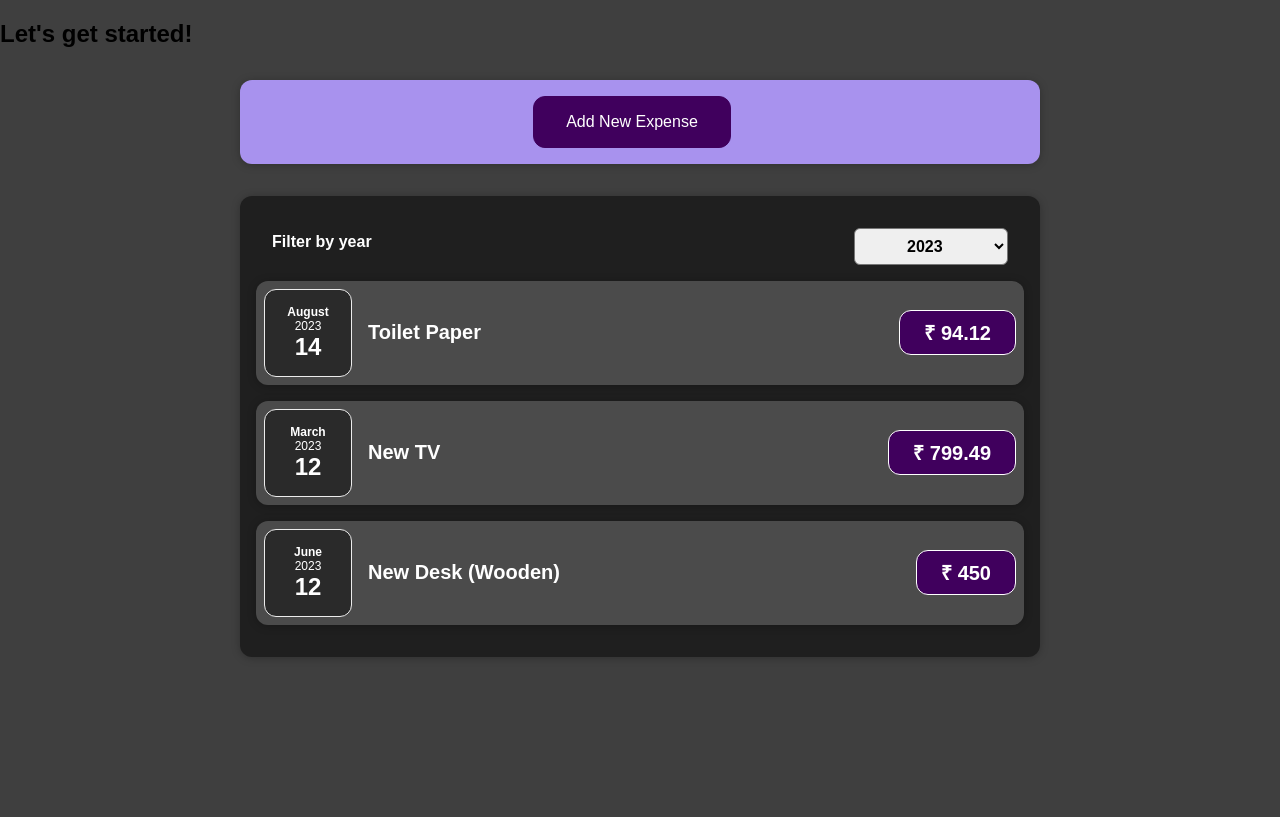
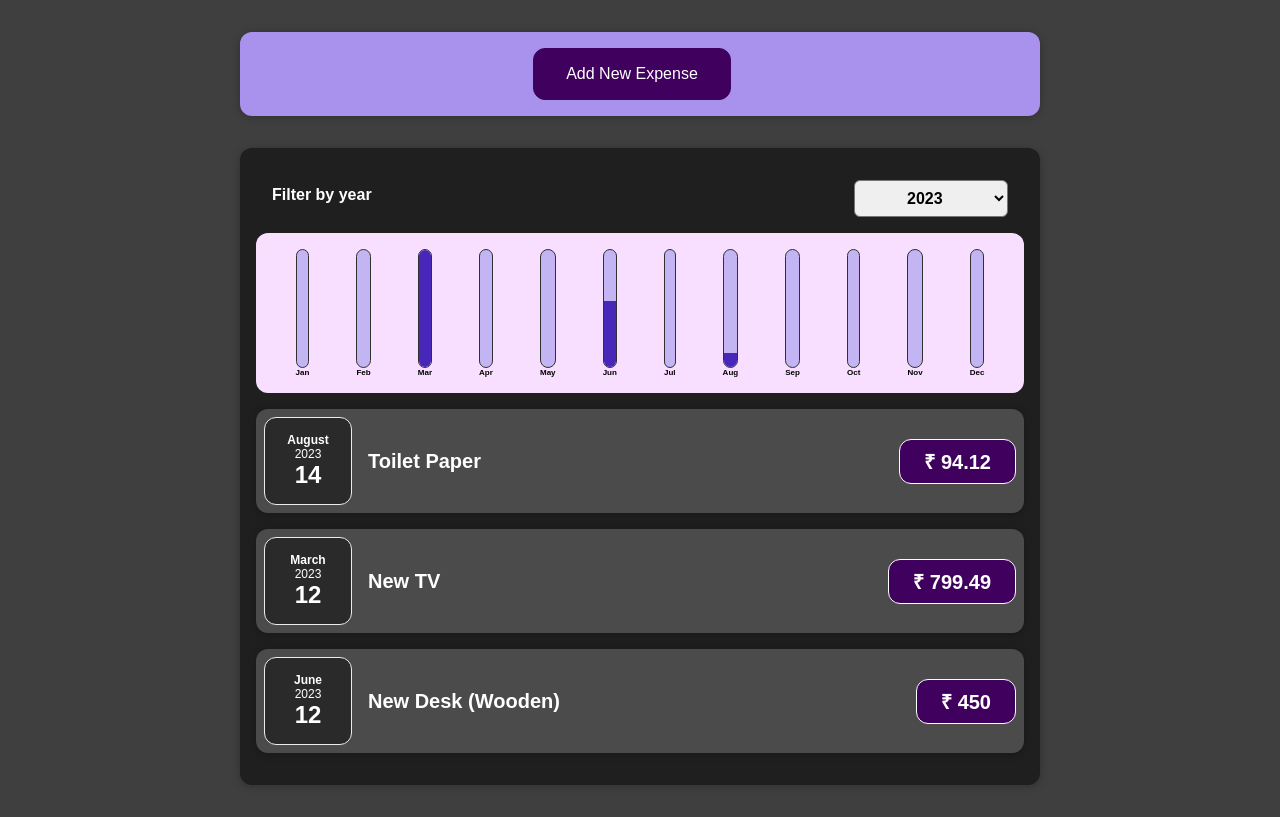
Before and after one commit to LakshayRohilla/expense-tracker-application, a React (Create React App) app: page / in a window 1280 px wide. Built offline with nearby package versions, Linux system fonts and the light colour scheme.

Commit message:
added chart section in the application

```diff
--- a/src/App.js
+++ b/src/App.js
@@ -38,7 +38,6 @@
 
     return (
         <div>
-            <h2>Let's get started!</h2>
             <NewExpense onAddExpense={addExpenseHandler}/>
             <Expenses items={expenses}/>
         </div>
--- /dev/null
+++ b/src/components/chart/Chart.css
@@ -0,0 +1,9 @@
+.chart {
+  padding: 1rem;
+  border-radius: 12px;
+  background-color: #f8dfff;
+  text-align: center;
+  display: flex;
+  justify-content: space-around;
+  height: 10rem;
+}
--- /dev/null
+++ b/src/components/chart/Chart.js
@@ -0,0 +1,20 @@
+import ChartBar from "./ChartBar";
+import './Chart.css'
+
+export default function Chart({dataPoints}) {
+    const dataPointValues = dataPoints.map(dataPoint => dataPoint.value);
+    const totalMaximum = Math.max(...dataPointValues);
+
+    return (
+        <div className='chart'>
+            {dataPoints.map((dataPoint) => (
+                <ChartBar
+                    key={dataPoint.label}
+                    value={dataPoint.value}
+                    maxValue={totalMaximum}
+                    label={dataPoint.label}
+                />
+            ))}
+        </div>
+    );
+}
--- /dev/null
+++ b/src/components/chart/ChartBar.css
@@ -0,0 +1,30 @@
+.chart-bar {
+  height: 100%;
+  display: flex;
+  flex-direction: column;
+  align-items: center;
+}
+
+.chart-bar__inner {
+  height: 100%;
+  width: 100%;
+  border: 1px solid #313131;
+  border-radius: 12px;
+  background-color: #c3b4f3;
+  overflow: hidden;
+  display: flex;
+  flex-direction: column;
+  justify-content: flex-end;
+}
+
+.chart-bar__fill {
+  background-color: #4826b9;
+  width: 100%;
+  transition: all 0.3s ease-out;
+}
+
+.chart-bar__label {
+  font-weight: bold;
+  font-size: 0.5rem;
+  text-align: center;
+}
--- /dev/null
+++ b/src/components/chart/ChartBar.js
@@ -0,0 +1,20 @@
+import './ChartBar.css'
+export default function ChartBar({value, label, maxValue}) {
+    let barFillHeight = '0%';
+
+    if (maxValue > 0) {
+        barFillHeight = Math.round((value / maxValue) * 100) + '%';
+    }
+
+    return (
+        <div className='chart-bar'>
+            <div className='chart-bar__inner'>
+                <div
+                    className='chart-bar__fill'
+                    style={{height: barFillHeight}}
+                ></div>
+            </div>
+            <div className='chart-bar__label'>{label}</div>
+        </div>
+    );
+}
--- a/src/components/expenses/Expenses.js
+++ b/src/components/expenses/Expenses.js
@@ -4,6 +4,7 @@
 import ExpenseFilter from "./ExpenseFilter";
 import {useState} from "react";
 import ExpensesList from "./ExpensesList";
+import ExpensesChart from "./ExpensesChart";
 
 export default function Expenses({items}) {
 
@@ -53,6 +54,7 @@
             {/*    // </div>*/}
             {/*    <ExpenseItem key={item.id} title={item.title} amount={item.amount} date={item.date}/>*/}
             {/*)}*/}
+            <ExpensesChart expenses={filteredExpenses}/>
             <ExpensesList itemsList={filteredExpenses}/>
         </Card>
     )
--- /dev/null
+++ b/src/components/expenses/ExpensesChart.js
@@ -0,0 +1,26 @@
+import Chart from '../chart/Chart';
+
+// We are making this component to have the datapoints in the chart.
+export default function ExpensesChart({expenses}){
+    const chartDataPoints = [
+    { label: 'Jan', value: 0 },
+    { label: 'Feb', value: 0 },
+    { label: 'Mar', value: 0 },
+    { label: 'Apr', value: 0 },
+    { label: 'May', value: 0 },
+    { label: 'Jun', value: 0 },
+    { label: 'Jul', value: 0 },
+    { label: 'Aug', value: 0 },
+    { label: 'Sep', value: 0 },
+    { label: 'Oct', value: 0 },
+    { label: 'Nov', value: 0 },
+    { label: 'Dec', value: 0 },
+  ];
+
+  for (const expense of expenses) {
+    const expenseMonth = expense.date.getMonth(); // starting at 0 => January => 0
+    chartDataPoints[expenseMonth].value += expense.amount;
+  }
+
+  return <Chart dataPoints={chartDataPoints} />;
+}
```
